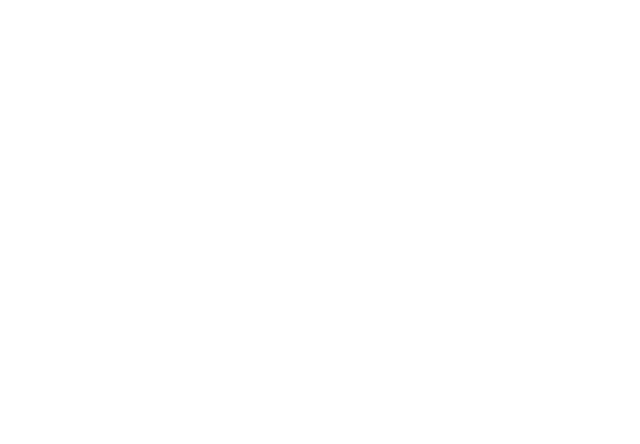
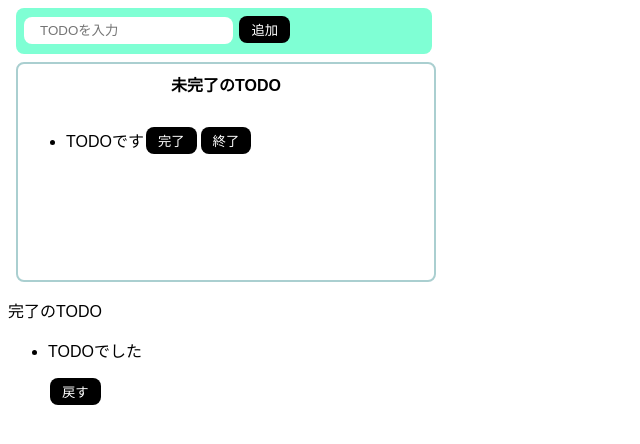
Before and after one commit to YuuHikida/js_practice_todo_udemy, a website built with Parcel: page src/index.html in a window 1280 px wide. Shown: the whole page, without its empty margins (0-640 px from the left). Built offline with nearby package versions, Linux system fonts and the light colour scheme.

Commit message:
chaputer35

```diff
--- a/src/index.html
+++ b/src/index.html
@@ -1,13 +1,42 @@
 <!DOCTYPE html>
 <html>
   <head>
-    <title>JavaScript Sandbox</title>
+    <title>TODO JS</title>
     <meta charset="UTF-8" />
   </head>
 
   <body>
-    <div id="app"></div>
+    <div class="input-area">
+      <input placeholder="TODOを入力" />
+      <button>追加</button>
+    </div>
 
+    <div class="incomplete-area">
+      <p class="title">未完了のTODO</p>
+      <ul>
+        <li>
+          <div class="list-row">
+            <p>TODOです</p>
+            <button>完了</button>
+            <button>終了</button>
+          </div>
+        </li>
+      </ul>
+    </div>
+
+    <div>
+      <p>完了のTODO</p>
+      <ul>
+        <li>
+          <div>
+            <p>TODOでした</p>
+            <button>戻す</button>
+          </div>
+        </li>
+      </ul>
+    </div>
+
+    <div></div>
     <script src="./index.mjs" type="module"></script>
   </body>
 </html>
--- a/src/styles.css
+++ b/src/styles.css
@@ -1,3 +1,56 @@
 body {
   font-family: sans-serif;
 }
+
+input {
+  border-radius: 8px;
+  border: none;
+  padding: 6px 16px;
+}
+
+button {
+  color: white;
+  background-color: black;
+  border-radius: 8px;
+  border: none;
+  padding: 4px 12px;
+  margin: 0px 2px;
+}
+
+/* マウスが上に乗った時の動き */
+button:hover {
+  color: black;
+  background-color: rgb(234, 179, 247);
+}
+
+.input-area {
+  background-color: aquamarine;
+  width: 400px;
+  height: 30px;
+  padding: 8px;
+  margin: 8px;
+  border-radius: 8px;
+}
+
+.incomplete-area {
+  border: 2px solid #aacfd0;
+  width: 400px;
+  min-height: 200px;
+
+  padding: 8px;
+  margin: 8px;
+
+  border-radius: 8px;
+  /* background-color: aquamarine; */
+}
+
+.title {
+  text-align: center;
+  margin-top: 0;
+  font-weight: bolder;
+}
+
+.list-row {
+  display: flex;
+  align-items: center;
+}
```
Also changed, not shown: 1 other file.
